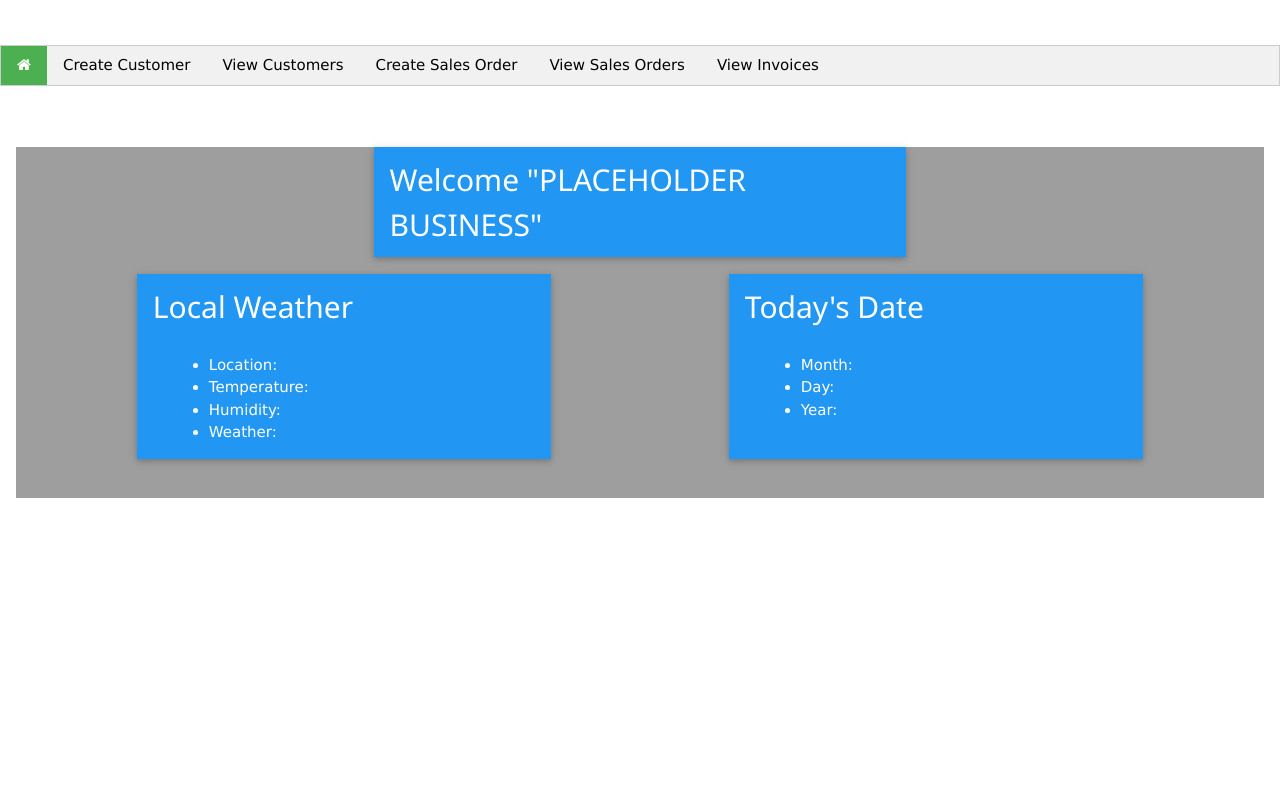
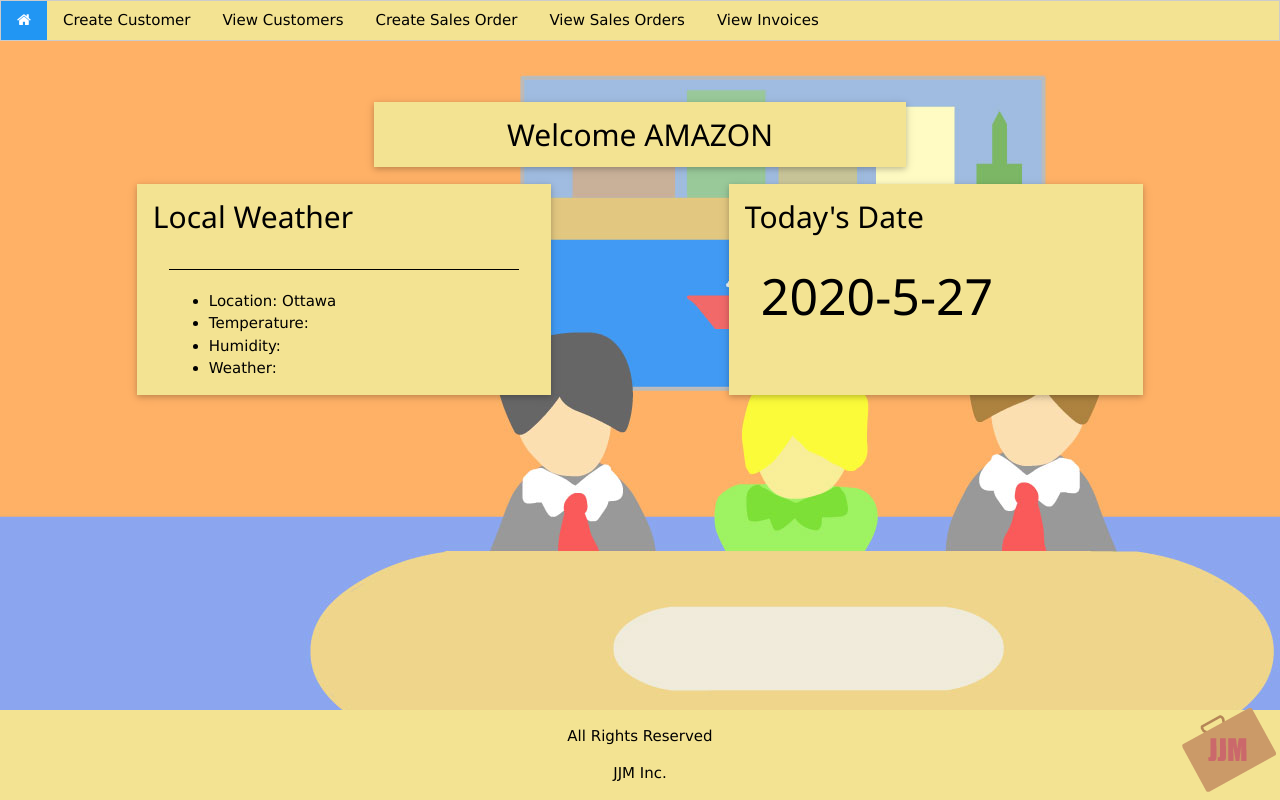
Before and after one commit to Maxsem4/JJM, a website: page public/index.html in a window 1280 px wide. Drawn offline with nearby package versions, Linux system fonts and the light colour scheme; no server answers.

Commit message:
added all pretty HTML

```diff
--- a/public/createSalesOrder.html
+++ b/public/createSalesOrder.html
@@ -13,29 +13,41 @@
 
 <body>
 
-    <div class="w3-bar w3-light-grey w3-border w3-mobile">
-        <a href="index.html" class="w3-bar-item w3-button w3-green"><i class="fa fa-home"></i></a>
+    <div class="w3-bar boxColor w3-border w3-mobile">
+        <a href="index.html" class="w3-bar-item w3-button w3-blue"><i class="fa fa-home"></i></a>
         <a href="createCustomer.html" class="w3-bar-item w3-button">Create Customer</a>
         <a href="viewCustomers.html" class="w3-bar-item w3-button">View Customers</a>
         <a href="createSalesOrder.html" class="w3-bar-item w3-button">Create Sales Order</a>
         <a href="viewSalesOrders.html" class="w3-bar-item w3-button">View Sales Orders</a>
         <a href="viewInvoices.html" class="w3-bar-item w3-button">View Invoices</a>
     </div>
+<br>
+<br>
+<br>
+<br>
 
-
-    <div class="w3-container w3-gray w3-margin-right w3-margin-left w3-margin-top w3-margin-bottom">
+    <div class="w3-container boxColor w3-margin-right w3-margin-left w3-margin-top w3-margin-bottom">
         <div class="w3-container w3-mobile w3-cell-row w3-margin-top w3-margin-bottom">
             <h3>Create Sales Order</h3>
             <form class="w3-container">
 
-                <label class="w3-text-black" id="customerName"><b>Customer Name (change to dropdown)</b></label>
-                <input class="w3-input w3-border" type="text">
+                <div class="w3-dropdown-hover">
+                    <button class="w3-button w3-black">Select Customer</button>
+                    <div class="w3-dropdown-content w3-bar-block w3-border">
+                      <a href="#" class="w3-bar-item w3-button">Bob Barker</a>
+                      <a href="#" class="w3-bar-item w3-button">Andy Dick</a>
+                      <a href="#" class="w3-bar-item w3-button">Andy Kaufman</a>
+                    </div>
+                  </div>
+                  <br>
+                <label class="w3-text-black" ><b>Customer Name:</b></label>
+                <input class="w3-input w3-border" id="customerName" type="text">
 
-                <label class="w3-text-black" id="customerAddress"><b>Description:</b></label>
-                <input class="w3-input w3-border" type="text">
+                <label class="w3-text-black"><b>Description:</b></label>
+                <input class="w3-input w3-border" id="customerAddress" type="text">
 
-                <label class="w3-text-black" id="customerPhoneNumber"><b>Amount Due:</b></label>
-                <input class="w3-input w3-border" type="text">
+                <label class="w3-text-black" ><b>Amount Due:</b></label>
+                <input class="w3-input w3-border" id="customerPhoneNumber" type="text">
 
                 <button class="w3-btn w3-black" id="createBtn">Create</button>
 
@@ -44,7 +56,16 @@
     </div>
 
 
-    <script src="./js/viewSalesOrders.js"></script>
+    <div class="w3-container boxColor w3-mobile footer">
+        <p>All Rights Reserved</p>
+        <p>JJM Inc.</p>
+        <div class="logo">
+            <img src="css/pictures/logo3.png" alt="logo">
+        </div>
+    </div>
+
+
+    <script src="./js/createSalesOrder.js"></script>
 </body>
 
 </html>
--- a/public/css/styles.css
+++ b/public/css/styles.css
@@ -1,3 +1,51 @@
 label, input, button {
     margin:  10px
 }
+
+
+.boxColor {
+
+    background-color: #F3E392;
+
+}
+
+.divColor {
+    background-color: #F39292;
+}
+
+.footer {
+    position: fixed;
+    left: 0;
+    bottom: 0;
+    width: 100%;
+    text-align: center;
+  }
+
+  .logo {
+    position: fixed;
+    left: 0;
+    bottom: 0;
+    width: 100%;
+    text-align: right;
+  }
+
+
+  body {
+    background-image: url(pictures/6.jpg);
+}
+
+hr {
+    border-top: 1px solid black;
+}
+
+.center {
+    text-align: center;
+}
+
+.amazing {
+    border-color: black;
+}
+
+.bigFont {
+    font-size: 50px;
+}
--- a/public/index.html
+++ b/public/index.html
@@ -11,12 +11,11 @@
     <title>Document</title>
 </head>
 
-<body>
-    <br>
-    <br>
+<body class="w3-mobile">
 
-    <div class="w3-bar w3-light-grey w3-border w3-mobile">
-        <a href="index.html" class="w3-bar-item w3-button w3-green"><i class="fa fa-home"></i></a>
+
+    <div class="w3-bar boxColor w3-border w3-mobile">
+        <a href="index.html" class="w3-bar-item w3-button w3-blue"><i class="fa fa-home"></i></a>
         <a href="createCustomer.html" class="w3-bar-item w3-button">Create Customer</a>
         <a href="viewCustomers.html" class="w3-bar-item w3-button">View Customers</a>
         <a href="createSalesOrder.html" class="w3-bar-item w3-button">Create Sales Order</a>
@@ -27,25 +26,26 @@
     <br>
     <br>
 
-        <div class="w3-container w3-gray w3-margin-right w3-margin-left w3-margin-top w3-margin-bottom">
+    <div class="w3-container w3-margin-right w3-margin-left w3-margin-top w3-margin-bottom">
 
         <div class="w3-container w3-mobile w3-cell-row w3-margin-bottom w3-mobile">
             <div class="w3-cell w3-mobile" style="width:27.5%"></div>
-                <div class="w3-card w3-blue w3-cell w3-mobile" style="width:45%">
-                    <h2 class="w3-container">Welcome "PLACEHOLDER BUSINESS"</h2>
+            <div class="w3-card boxColor w3-cell w3-mobile boxColor" style="width:45%">
+                <h2 class="w3-container center">Welcome AMAZON</h2>
             </div>
             <div class="w3-cell w3-mobile" style="width:27.5%"></div>
         </div>
 
         <div class="w3-container w3-mobile w3-cell-row w3-margin-top w3-margin-bottom">
-                <div class="w3-card w3-cell w3-mobile w3-blue w3-container" style="width:35%">
+            <div class="w3-card w3-cell w3-mobile boxColor w3-container" style="width:35%">
                 <h2 style="margin-top: 10px;">Local Weather</h2>
                 <div class="w3-container">
+                    <hr class="line">
                     <ul>
-                            <li>Location:</li>
-                            <li>Temperature:</li>
-                            <li>Humidity:</li>
-                            <li>Weather:</li>
+                        <li>Location: Ottawa</li>
+                        <li id="temperature">Temperature:</li>
+                        <li id="humidity">Humidity:</li>
+                        <li id="weather">Weather:</li>
                     </ul>
                 </div>
             </div>
@@ -54,15 +54,11 @@
 
             </div>
 
-                <div class="w3-card w3-cell w3-mobile w3-blue w3-container" style="width:35%">
+            <div class="w3-card w3-cell w3-mobile boxColor w3-container" style="width:35%">
                 <h2>Today's Date</h2>
                 <div class="w3-container">
-                        <ul>
-                            <li>Month:</li>
-                            <li>Day:</li>
-                            <li>Year:</li>
+                    <h2 id="time" class="bigFont"></h2>
 
-                        </ul>
                 </div>
             </div>
         </div>
@@ -70,7 +66,51 @@
 
     </div>
 
+
+    <div class="w3-container boxColor w3-mobile footer">
+        <p>All Rights Reserved</p>
+        <p>JJM Inc.</p>
+        <div class="logo">
+            <img src="css/pictures/logo3.png" alt="logo">
+        </div>
+    </div>
+
+
+
     <script src="./js/index.js"></script>
+    <script>
+        fetch('http://api.weatherstack.com/current?access_key=b179bc5630fdbc1128363252f9444882&query=ottawa')
+            .then(function (response) {
+                return response.json()
+
+            })
+            .then(function (data) {
+
+                console.log(data)
+                console.log(data.current.temperature)
+                console.log(data.current.humidity)
+                console.log(data.current.weather_descriptions[0])
+                let currentTemp = document.getElementById('temperature')
+                currentTemp.textContent = "Temperature: " + data.current.temperature + "°"
+
+                let currentHumid = document.getElementById('humidity')
+                currentHumid.textContent = "Humidity: " + data.current.humidity + "%"
+
+                let weatherDesc = document.getElementById('weather')
+                weatherDesc.textContent = "Weather: " + data.current.weather_descriptions[0]
+
+
+            })
+
+
+            var today = new Date();
+            var date = today.getFullYear()+'-'+(today.getMonth()+1)+'-'+today.getDate();
+            console.log(date)
+
+            let  theTime = document.getElementById('time')
+            theTime.textContent=date
+
+    </script>
 </body>
 
 </html>
```
Also changed, not shown: public/createCustomer.html (+21 -11 lines), public/viewInvoices.html (+17 -4 lines), public/viewSalesOrders.html (+19 -6 lines), public/viewcustomers.html (+20 -6 lines), public/css/pictures/6.jpg (added), public/css/pictures/JJMLOGO.png (added), public/css/pictures/logo2.png (added), public/css/pictures/logo3.png (added). Lines whose indentation alone changed are shown as unchanged.
